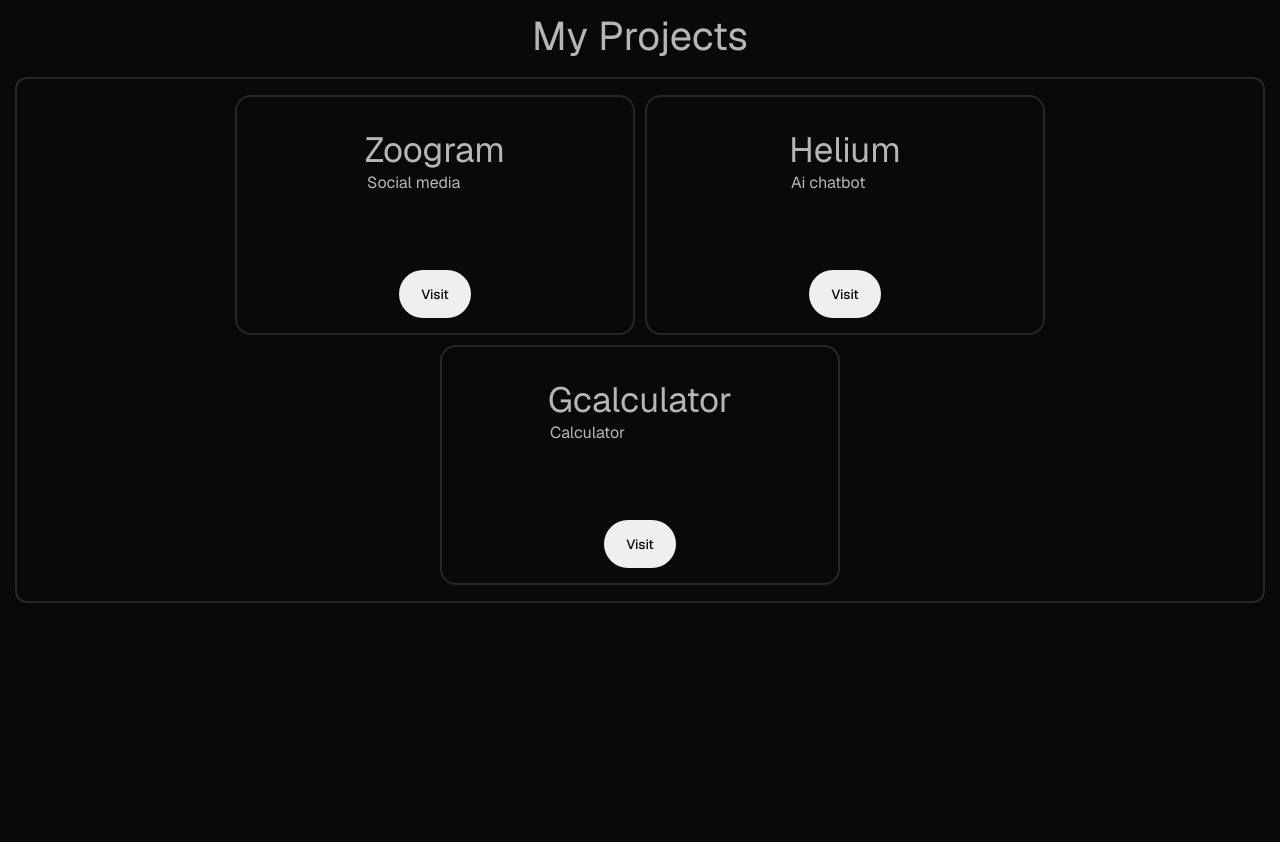
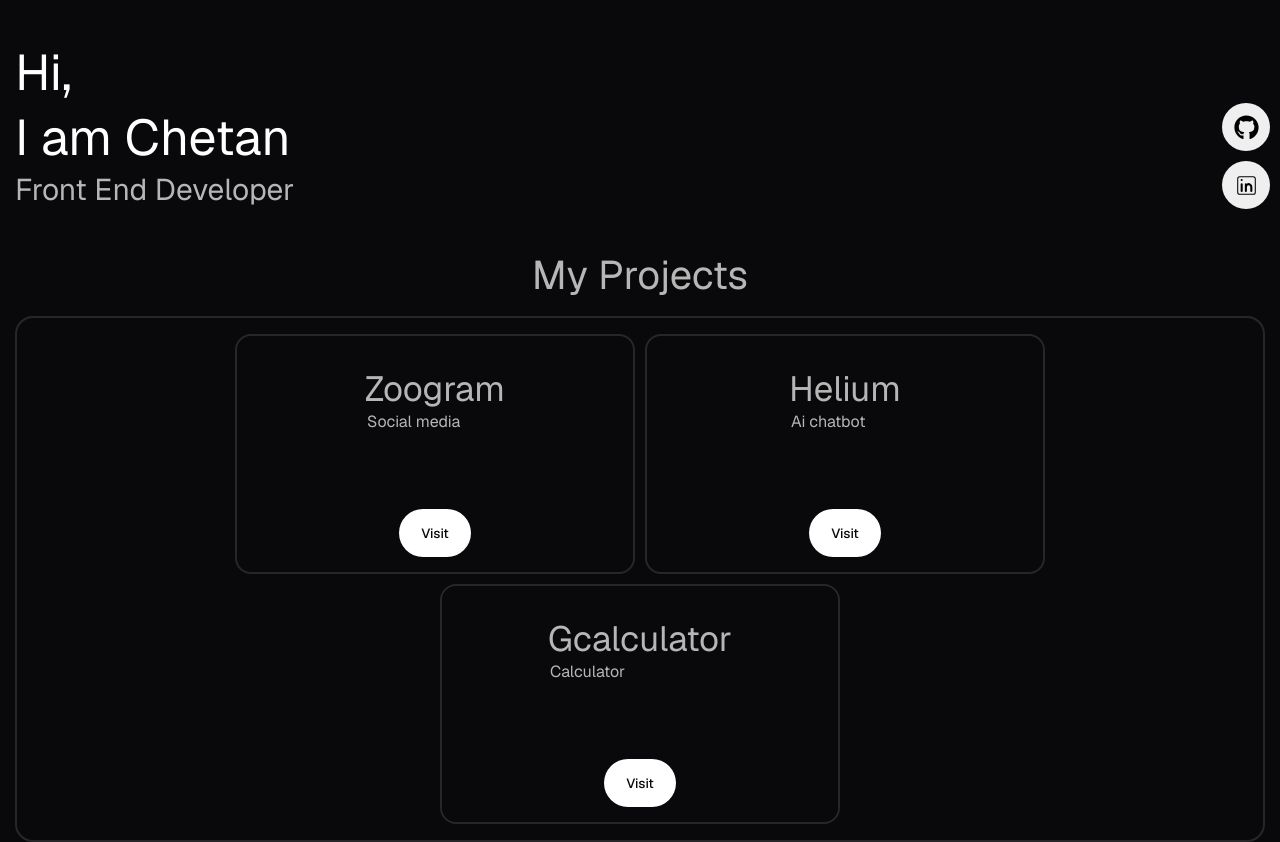
Before and after one commit to chetan-sharma-exe/portfolio, a React (Vite) app: page / in a window 1280 px wide. Before the commit the page ends 800 px from the top, so only its background shows below. Built offline with nearby package versions, Linux system fonts and the light colour scheme.

Commit message:
Design Changes

```diff
--- a/package.json
+++ b/package.json
@@ -11,7 +11,8 @@
   },
   "dependencies": {
     "react": "^18.3.1",
-    "react-dom": "^18.3.1"
+    "react-dom": "^18.3.1",
+    "react-icons": "^5.4.0"
   },
   "devDependencies": {
     "@eslint/js": "^9.17.0",
--- a/src/App.css
+++ b/src/App.css
@@ -2,7 +2,7 @@
   margin: 15px;
   padding: 16px;
   border: 2px solid #27272a;
-  border-radius: 12px;
+  border-radius: 18px;
   display: flex;
   justify-content: center;
   gap: 10px;
@@ -64,6 +64,61 @@ button {
 }
 
 button:hover {
-  background: #1171b1;
+  opacity: 0.8;
+}
+
+.about_me {
+  width: 100%;
+  justify-content: space-between;
+  margin: 15px;
+  margin-top: 40px;
+  margin-bottom: 40px;
+}
+
+#about_me_text {
+  font-size: 50px;
   color: white;
 }
+
+.speciality {
+  font-size: 30px;
+}
+
+.links {
+  display: flex;
+  flex-direction: column;
+  margin-right: 25px;
+  margin-top: auto;
+}
+
+.github_b {
+  width: 6vh;
+  display: flex;
+  justify-content: center;
+  align-items: center;
+}
+.github_b:hover {
+  background: #2b3137;
+}
+
+.linkedin_b {
+  width: 6vh;
+  display: flex;
+  justify-content: center;
+  align-items: center;
+}
+.linkedin_b:hover {
+  background: #0a66c2;
+}
+
+.li_text {
+  fill: black;
+  transition: 0.3s ease;
+}
+
+.linkedin_b:hover .li_text {
+  fill: white;
+}
+.github_b:hover .li_text {
+  fill: white;
+}
--- a/src/App.jsx
+++ b/src/App.jsx
@@ -1,21 +1,61 @@
 import "./App.css";
 import Project from "./components/Project";
+import { CiLinkedin } from "react-icons/ci";
+import { FaGithub } from "react-icons/fa";
 
 function App() {
   return (
     <div>
+      <div
+        className="about_me"
+        style={{
+          display: "flex",
+        }}
+      >
+        <div>
+          <p id="about_me_text">
+            Hi,
+            <br />I am Chetan
+          </p>
+          <p className="speciality">Front End Developer</p>
+        </div>
+        <div className="links">
+          <a href="https://github.com/chetan-sharma-exe" target="_blank">
+            <button
+              style={{
+                marginBottom: "10px",
+              }}
+              className="github_b"
+            >
+              <FaGithub className="li_text" size={25} />
+            </button>
+          </a>
+
+          <a href="www.linkedin.com/in/chetan-sharma-ab9558280" target="_blank">
+            <button className="linkedin_b">
+              <CiLinkedin className="li_text" size={25} />
+            </button>
+          </a>
+        </div>
+      </div>
       <p id="heading">My Projects</p>
       <div className="project_container">
         <Project
           projectName={"Zoogram"}
           category={"Social media"}
           link={"https://zoogram-chi.vercel.app"}
+          color={"#c3c0b4"}
         />
-        <Project projectName={"Helium"} category={"Ai chatbot"} />
+        <Project
+          projectName={"Helium"}
+          category={"Ai chatbot"}
+          color={"#dcbe3d"}
+        />
         <Project
           projectName={"Gcalculator"}
           category={"Calculator"}
           link={"https://gcalculator-eta.vercel.app"}
+          color={"#59b928"}
         />
       </div>
     </div>
--- a/src/components/Project.jsx
+++ b/src/components/Project.jsx
@@ -1,13 +1,30 @@
-const Project = ({ projectName, category, link }) => {
+import { useState } from "react";
+
+const Project = ({ projectName, category, link, color }) => {
+  const [isHovered, setIsHovered] = useState(false);
   return (
-    <div className="child">
+    <div
+      className="child"
+      onMouseEnter={() => setIsHovered(true)}
+      onMouseLeave={() => setIsHovered(false)}
+      style={{
+        borderColor: isHovered ? color : "#27272a", // Change color on hover
+      }}
+    >
       <div className="project_specs">
         <p className="project_name">{projectName}</p>
         <p className="category">{category}</p>
       </div>
       <div id="button_cont">
         <a href={link} target="_blank">
-          <button>Visit</button>
+          <button
+            onMouseEnter={() => setIsHovered(true)}
+            style={{
+              backgroundColor: isHovered ? color : "white", // Change color on hover
+            }}
+          >
+            Visit
+          </button>
         </a>
       </div>
     </div>
```
Also changed, not shown: 1 other file (tests, documents, lock files or other folders).
